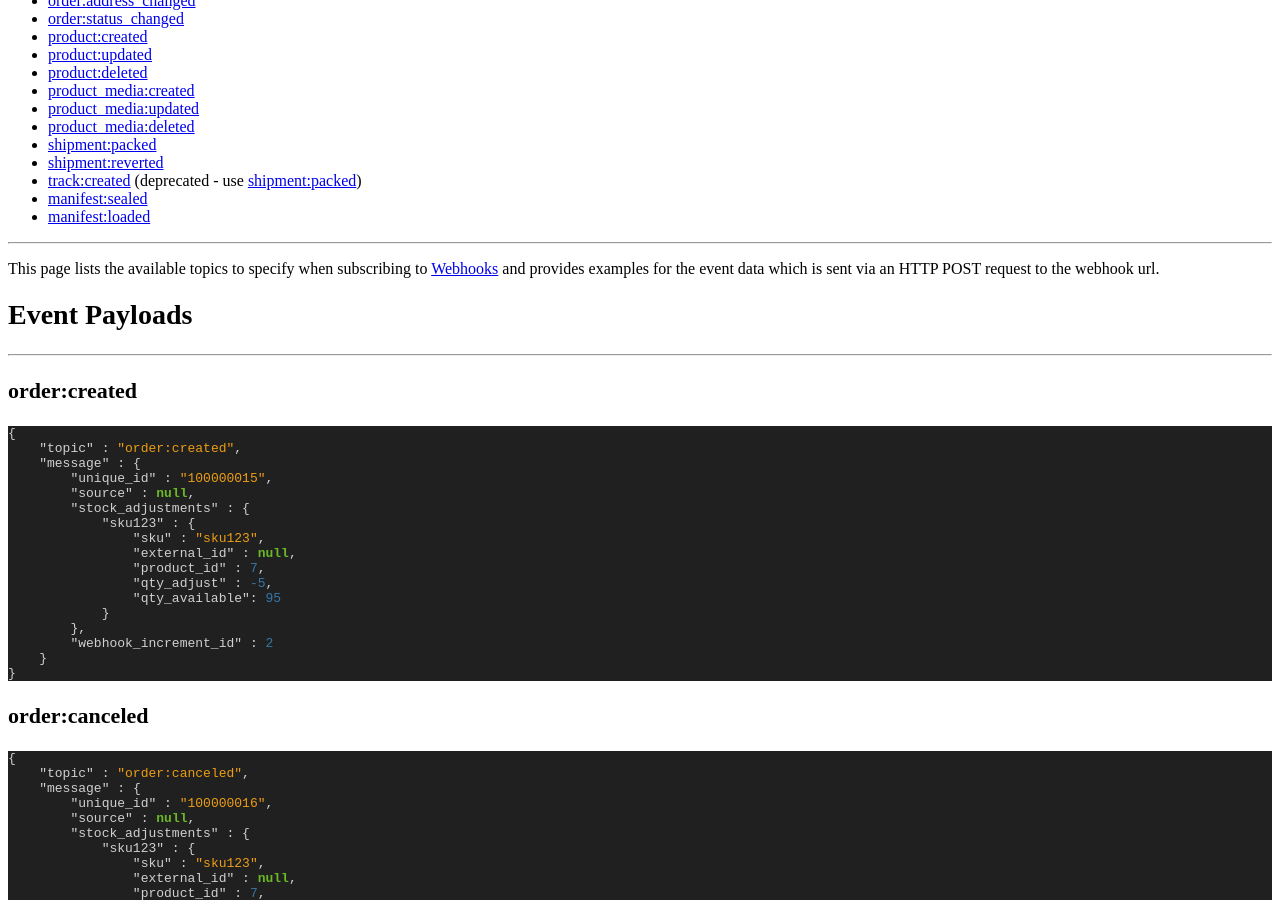
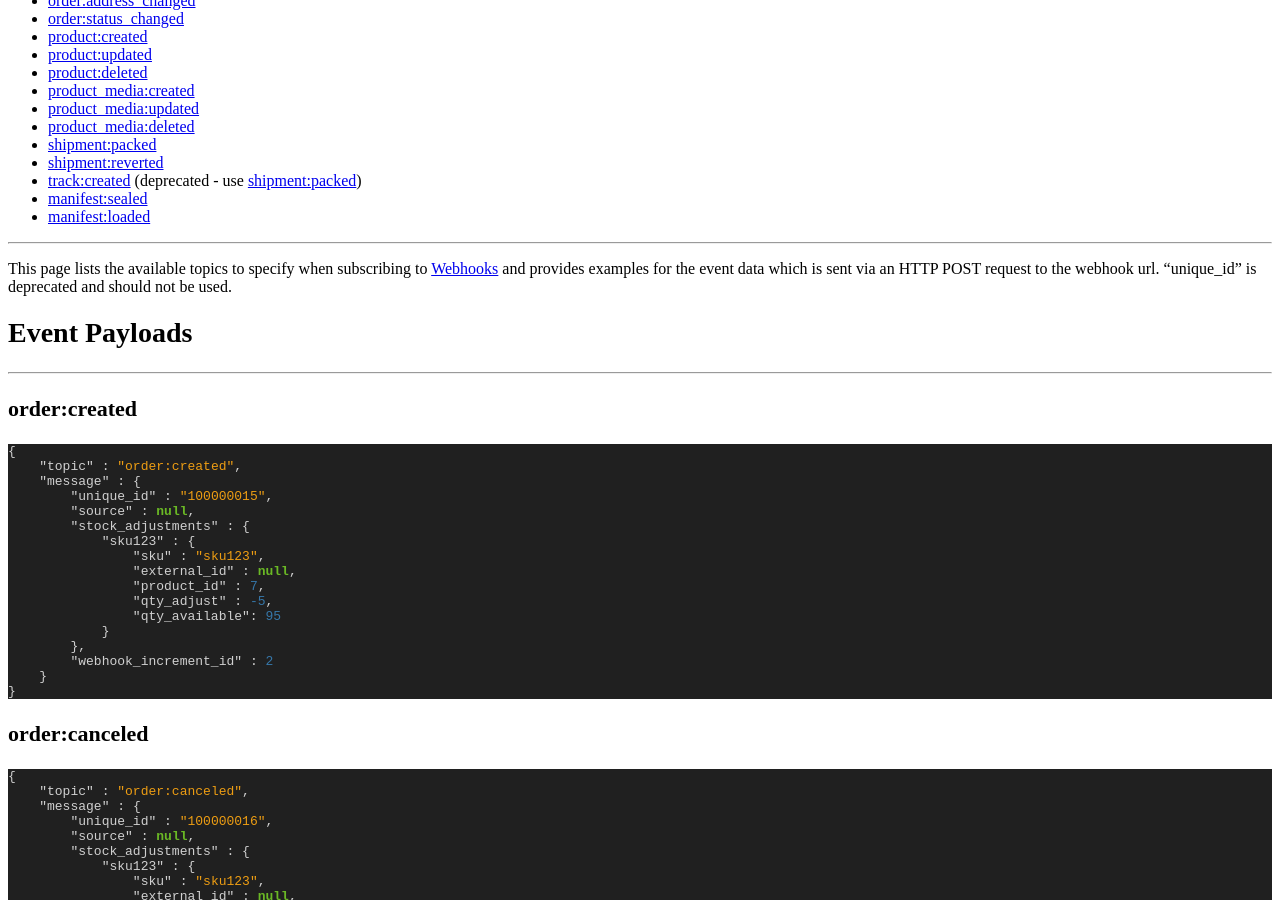
Before and after one commit to ShipStream/shipstream.github.io, a Jekyll site: the page built from _posts/2015-06-12-topics.md, in a window 1280 px wide and 900 px high, scrolled down 930 px. Built offline with Jekyll 4.4.1, drawn with Linux system fonts in a browser that asks for light colours; a style sheet for code colours, icons or effects is not loaded.

Commit message:
Deprecate "unique_id" field.

```diff
--- a/_posts/2015-06-12-topics.md
+++ b/_posts/2015-06-12-topics.md
@@ -40,7 +40,7 @@ order: 41
 ---
 
 This page lists the available topics to specify when subscribing to [Webhooks](/ref/webhook.html) and provides
-examples for the event data which is sent via an HTTP POST request to the webhook url.
+examples for the event data which is sent via an HTTP POST request to the webhook url. "unique_id"  is deprecated and should not be used.
 
 
 Event Payloads
```
